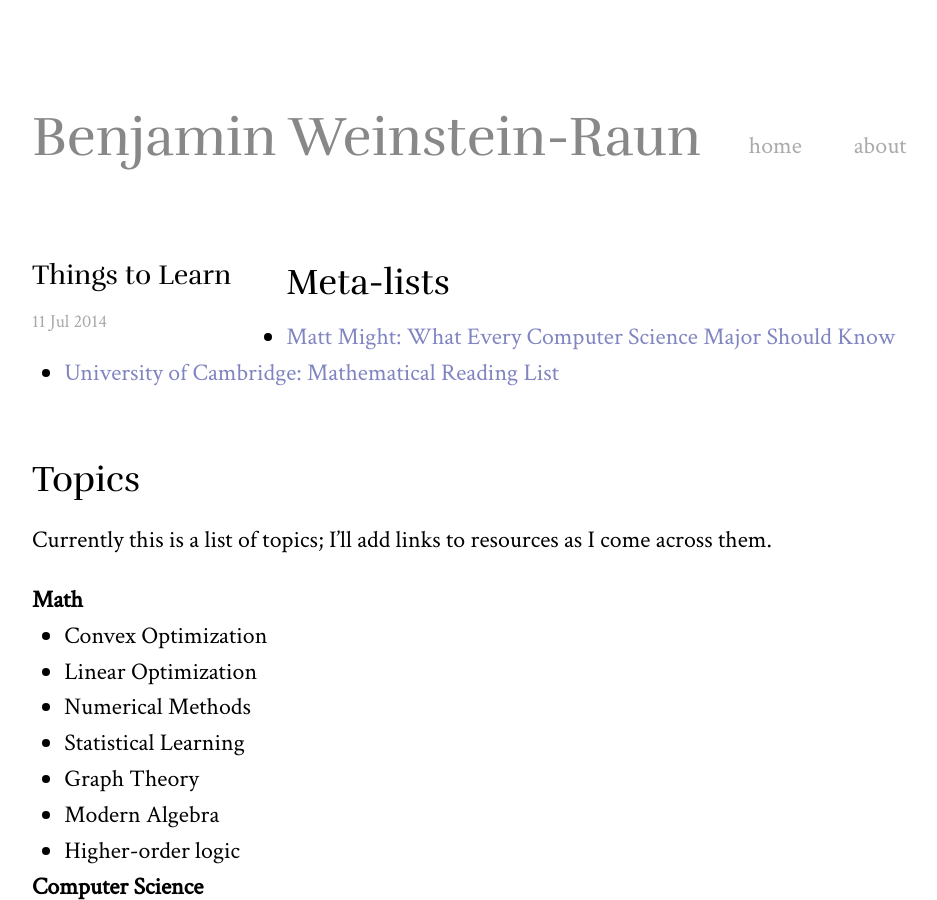
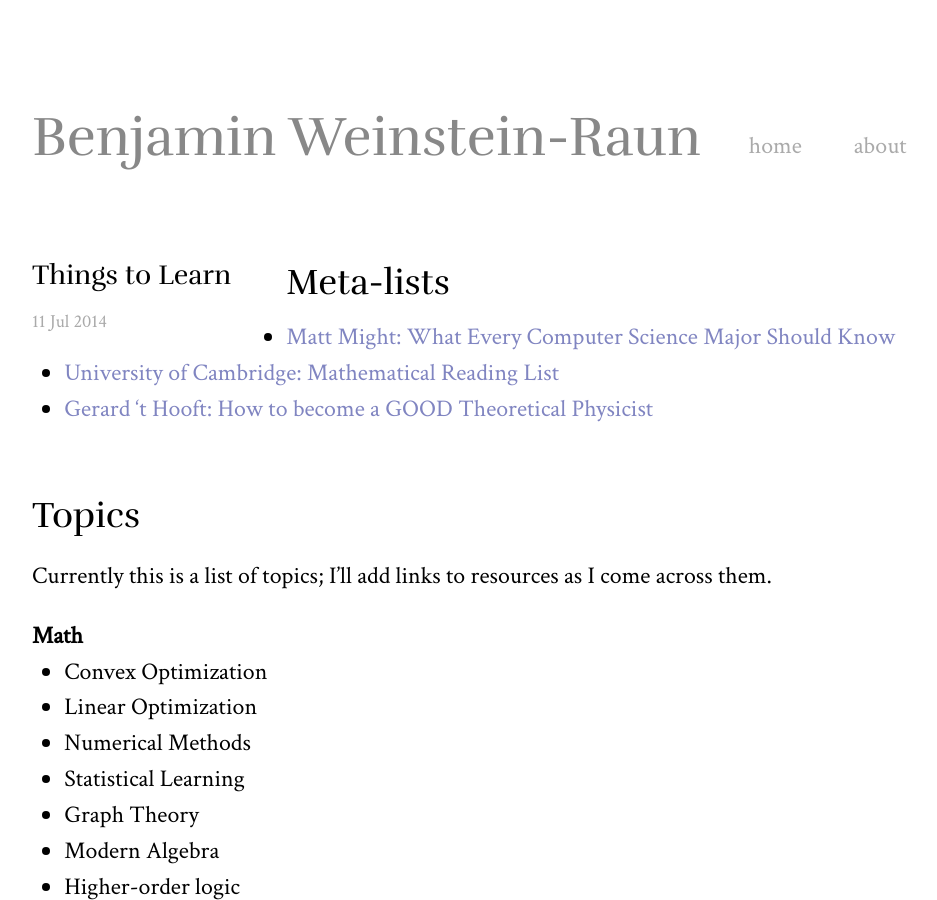
Before and after one commit to benwr/benwr.github.io, a Jekyll site: the page built from learn.markdown, in a window 1280 px wide and 900 px high. Shown: the whole window, without its empty margins (96-1033 px from the left). Built offline with Jekyll 4.4.1, drawn with Linux system fonts in a browser that asks for light colours; Markdown is read by kramdown in place of the engine named in the settings.

Commit message:
add 't hooft

```diff
--- a/learn.markdown
+++ b/learn.markdown
@@ -8,6 +8,7 @@ date: 2014-07-11 1:37:37
 
 * [Matt Might: What Every Computer Science Major Should Know](http://matt.might.net/articles/what-cs-majors-should-know/)
 * [University of Cambridge: Mathematical Reading List](http://www.maths.cam.ac.uk/undergrad/admissions/readinglist.pdf)
+* [Gerard 't Hooft: How to become a GOOD Theoretical Physicist](http://www.staff.science.uu.nl/~Gadda001/goodtheorist/)
 
 
 ## Topics ##
```
